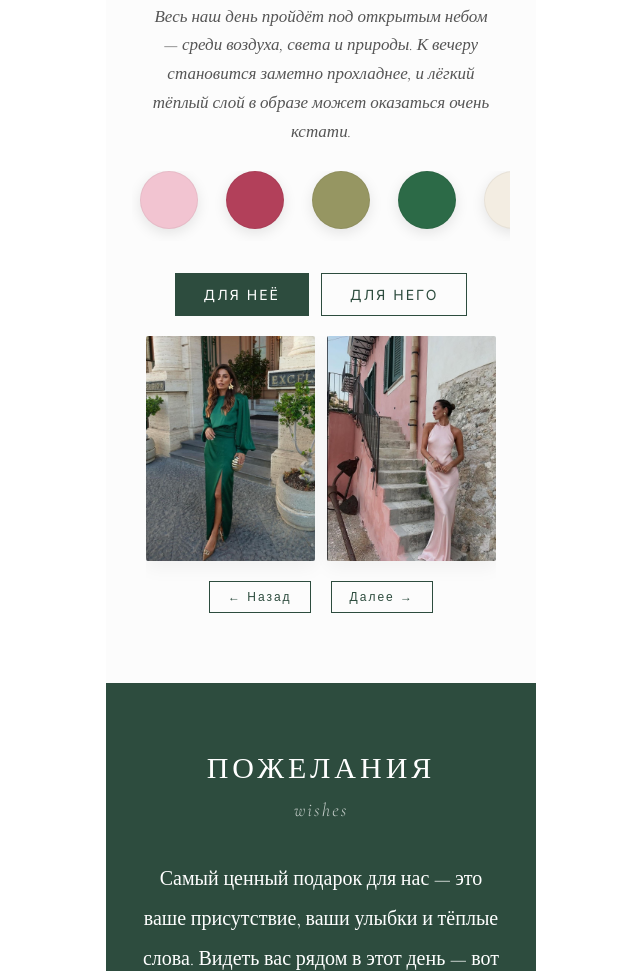
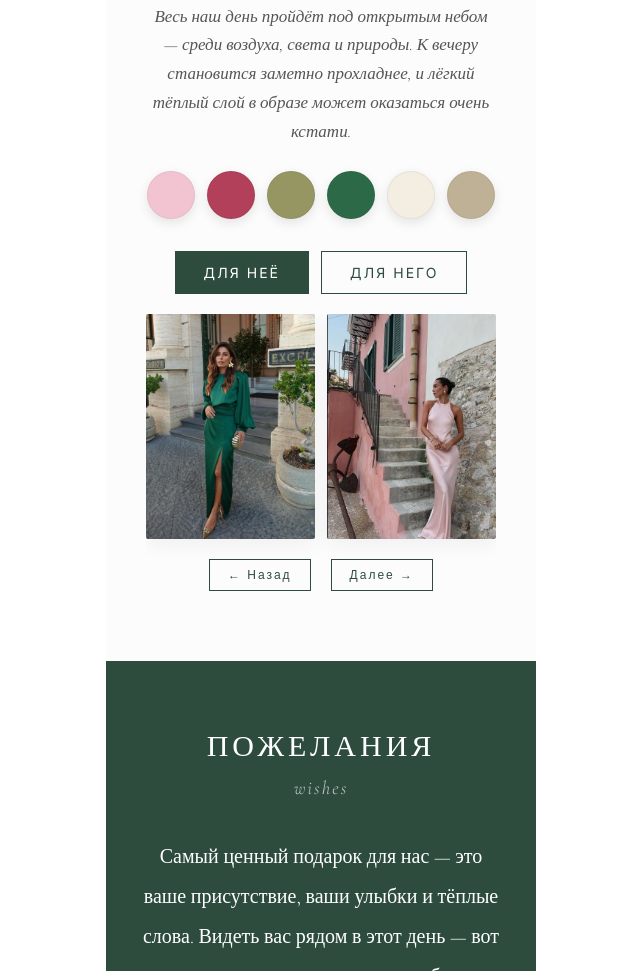
Before and after one commit to wedding-love/artem-anastasiya, a plain HTML site: page index.html in a window 1280 px wide. Shown: the part 4969-5940 px from the top of the page, without its empty margins (319-959 px from the left). Drawn offline with nearby package versions, Linux system fonts and the light colour scheme.

Commit message:
Update index.html

```diff
--- a/index.html
+++ b/index.html
@@ -1,3 +1,4 @@
+
 <!DOCTYPE html>
 <html lang="ru">
 <head>
@@ -404,7 +405,7 @@
             padding-bottom: 14px;
         }
 
-        /* ДРЕСС-КОД — все цвета на одной строке (горизонтальный скролл при необходимости) */
+        /* ДРЕСС-КОД — все 6 цветов на одной строке, без прокрутки, без подписей */
         .dresscode-intro {
             font-family: 'Cormorant Garamond', serif;
             font-weight: 300;
@@ -418,40 +419,33 @@
             margin-right: auto;
         }
 
-        /* контейнер для всех цветов в одну строку с прокруткой при необходимости */
-        .palette-scroll {
+        /* Контейнер для цветов — занимает всю ширину, центрирует, без прокрутки */
+        .palette-wrapper {
             width: 100%;
-            overflow-x: auto;
-            overflow-y: hidden;
-            -webkit-overflow-scrolling: touch;
             margin: 24px auto 32px auto;
-            padding-bottom: 12px;
-        }
-        .palette-row-single {
             display: flex;
             justify-content: center;
-            gap: 28px;
+        }
+        .palette-row {
+            display: flex;
+            justify-content: center;
+            align-items: center;
+            gap: 12px;
             flex-wrap: nowrap;
-            min-width: min-content;
-            padding: 0 8px;
+            width: 100%;
+            max-width: 100%;
         }
         .color-dot {
             display: flex;
             flex-direction: column;
             align-items: center;
-            gap: 8px;
-            font-family: 'Inter', sans-serif;
-            font-size: 12px;
-            font-weight: 400;
-            color: #2d4c3e;
-            letter-spacing: 0.5px;
             flex-shrink: 0;
         }
         .dot-circle {
-            width: 58px;
-            height: 58px;
+            width: 48px;
+            height: 48px;
             border-radius: 50%;
-            box-shadow: 0 4px 14px rgba(0,0,0,0.1);
+            box-shadow: 0 4px 12px rgba(0,0,0,0.1);
             transition: transform 0.2s ease;
             border: 1px solid rgba(0,0,0,0.05);
         }
@@ -578,10 +572,18 @@
             line-height: 1.6;
         }
 
+        /* Адаптация для очень узких экранов — уменьшаем кружочки, чтобы все 6 влезли */
         @media (max-width: 480px) {
-            .palette-row-single { gap: 16px; }
-            .color-dot { width: auto; }
-            .dot-circle { width: 52px; height: 52px; }
+            .palette-row { gap: 8px; }
+            .dot-circle { width: 40px; height: 40px; }
+        }
+        @media (max-width: 400px) {
+            .palette-row { gap: 6px; }
+            .dot-circle { width: 36px; height: 36px; }
+        }
+        @media (max-width: 360px) {
+            .palette-row { gap: 5px; }
+            .dot-circle { width: 32px; height: 32px; }
         }
         @media (max-width: 420px) {
             section { padding: 48px 20px; }
@@ -726,7 +728,7 @@
         </div>
     </section>
 
-    <!-- ДРЕСС-КОД: все цвета на одной строке, без текстовых подписей, обновлённые оттенки -->
+    <!-- ДРЕСС-КОД: все 6 цветов на одной строке, без подписей, помещаются без прокрутки -->
     <section class="reveal" style="background: #fcfcfc;">
         <h2 class="serif-title">Дресс-код</h2>
         <p class="serif-subtitle">dress-code</p>
@@ -737,27 +739,15 @@
             Весь наш день пройдёт под открытым небом — среди воздуха, света и природы. К вечеру становится заметно прохладнее, и лёгкий тёплый слой в образе может оказаться очень кстати.
         </p>
 
-        <!-- Все цвета на одной строке (горизонтальный скролл при необходимости), подписи убраны -->
-        <div class="palette-scroll">
-            <div class="palette-row-single">
-                <div class="color-dot">
-                    <div class="dot-circle" style="background: #F2C4D1;"></div>
-                </div>
-                <div class="color-dot">
-                    <div class="dot-circle" style="background: #B2405A;"></div>
-                </div>
-                <div class="color-dot">
-                    <div class="dot-circle" style="background: #969662;"></div>
-                </div>
-                <div class="color-dot">
-                    <div class="dot-circle" style="background: #2C6A47;"></div>
-                </div>
-                <div class="color-dot">
-                    <div class="dot-circle" style="background: #F3EDE2;"></div>
-                </div>
-                <div class="color-dot">
-                    <div class="dot-circle" style="background: #bfb196;"></div>
-                </div>
+        <!-- Все 6 цветов в одной строке, компактно, гарантированно помещаются -->
+        <div class="palette-wrapper">
+            <div class="palette-row">
+                <div class="color-dot"><div class="dot-circle" style="background: #F2C4D1;"></div></div>
+                <div class="color-dot"><div class="dot-circle" style="background: #B2405A;"></div></div>
+                <div class="color-dot"><div class="dot-circle" style="background: #969662;"></div></div>
+                <div class="color-dot"><div class="dot-circle" style="background: #2C6A47;"></div></div>
+                <div class="color-dot"><div class="dot-circle" style="background: #F3EDE2;"></div></div>
+                <div class="color-dot"><div class="dot-circle" style="background: #bfb196;"></div></div>
             </div>
         </div>
 
```
